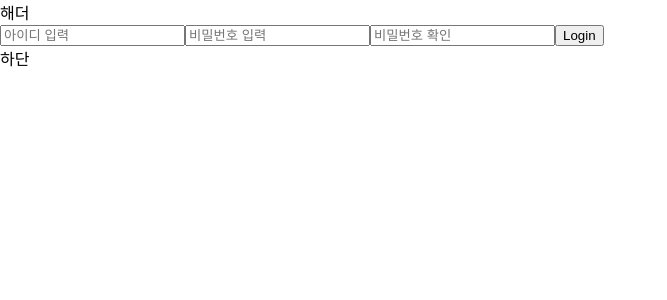
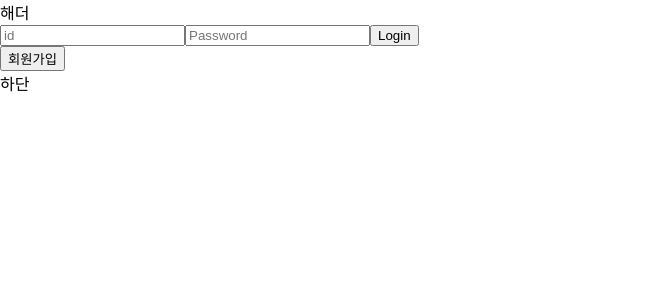
Before and after one commit to YeSeul-0w0/ToDo, a React (Create React App) app in the folder todo/: page / in a window 1280 px wide. Shown: the top 300 px of the page, without its empty margins (0-667 px from the left). Built offline with nearby package versions, Linux system fonts and the light colour scheme.

Commit message:
로그인 및 회원가입 화면 전환

```diff
--- a/todo/package.json
+++ b/todo/package.json
@@ -8,6 +8,7 @@
     "@testing-library/user-event": "^12.8.3",
     "react": "^17.0.2",
     "react-dom": "^17.0.2",
+    "react-router-dom": "^6.0.2",
     "react-scripts": "4.0.3",
     "web-vitals": "^1.1.2"
   },
--- a/todo/src/App.js
+++ b/todo/src/App.js
@@ -1,8 +1,7 @@
 import './App.css';
 import Header from "./tools/Header";
 import Footer from "./tools/Footer";
-import Account from "./member/Account";
-
+import AppRouter from "./router/AppRouter";
 
 
 function App() {
@@ -11,7 +10,7 @@ function App() {
             <Header>
             </Header>
             <div id="content">
-            <Account></Account>
+                <AppRouter/>
             </div>
             <Footer>
 
--- /dev/null
+++ b/todo/src/button/LogInButton.js
@@ -0,0 +1,14 @@
+import React from "react";
+import {Link} from "react-router-dom";
+
+function LogInButton(){
+    return(
+        <Link to="/">
+            <button>
+                로그인 화면으로 돌아가기
+            </button>
+        </Link>
+    )
+}
+
+export default LogInButton;
--- /dev/null
+++ b/todo/src/button/SignUpButton.js
@@ -0,0 +1,14 @@
+import React from "react";
+import {Link} from "react-router-dom";
+
+function SignUpButton(){
+    return(
+        <Link to="/auth">
+            <button>
+                회원가입
+            </button>
+        </Link>
+    )
+}
+
+export default SignUpButton;
--- a/todo/src/member/Account.js
+++ b/todo/src/component/Account.js
@@ -1,4 +1,5 @@
 import {useState} from "react";
+import LogInButton from "../button/LogInButton";
 
 function Account(){
     const [newId, setNewId]=useState("");
@@ -70,6 +71,7 @@ function Account(){
                     required />
                 <input type="submit" value="Login" />
             </form>
+            <LogInButton/>
         </div>
     )
 }
--- a/todo/src/member/Login.js
+++ b/todo/src/component/Login.js
@@ -1,6 +1,8 @@
 import {useState} from "react";
+import SignUpButton from "../button/SignUpButton";
 
-function Login(){
+function Login(props){
+    console.log(props.history)
     const [id, setId]=useState("");
     const [password, setPassword]=useState("");
 
@@ -17,6 +19,7 @@ function Login(){
 
     const onSubmit=(event)=>{
         event.preventDefault();
+
     }
     return(
         <div>
@@ -37,7 +40,7 @@ function Login(){
                     required />
                 <input type="submit" value="Login" />
             </form>
-            <button> 회원가입 </button>
+            <SignUpButton/>
         </div>
     )
 }
--- /dev/null
+++ b/todo/src/component/todos/TodoComponent.js
@@ -0,0 +1,9 @@
+function TodoComponent(){
+    return(
+        <div>
+             main
+        </div>
+    )
+}
+
+export default TodoComponent;
--- /dev/null
+++ b/todo/src/router/AppRouter.js
@@ -0,0 +1,21 @@
+import {HashRouter as Router, Routes, Route } from "react-router-dom";
+import TodoComponent from "../component/todos/TodoComponent";
+import Login from "../component/Login";
+import Account from "../component/Account";
+
+
+function AppRouter(){
+    return(
+        <Router>
+            <Routes>
+                <Route exact path="/" element={<Login/>}/>
+                <Route exact path="/todo" element={<TodoComponent/>}/>
+                <Route exact path="/auth" element={<Account/>}/>
+            </Routes>
+
+
+        </Router>
+    )
+}
+
+export default AppRouter;
```
Also changed, not shown: 1 other file (tests, documents, lock files or other folders). Lines whose indentation alone changed are shown as unchanged.
